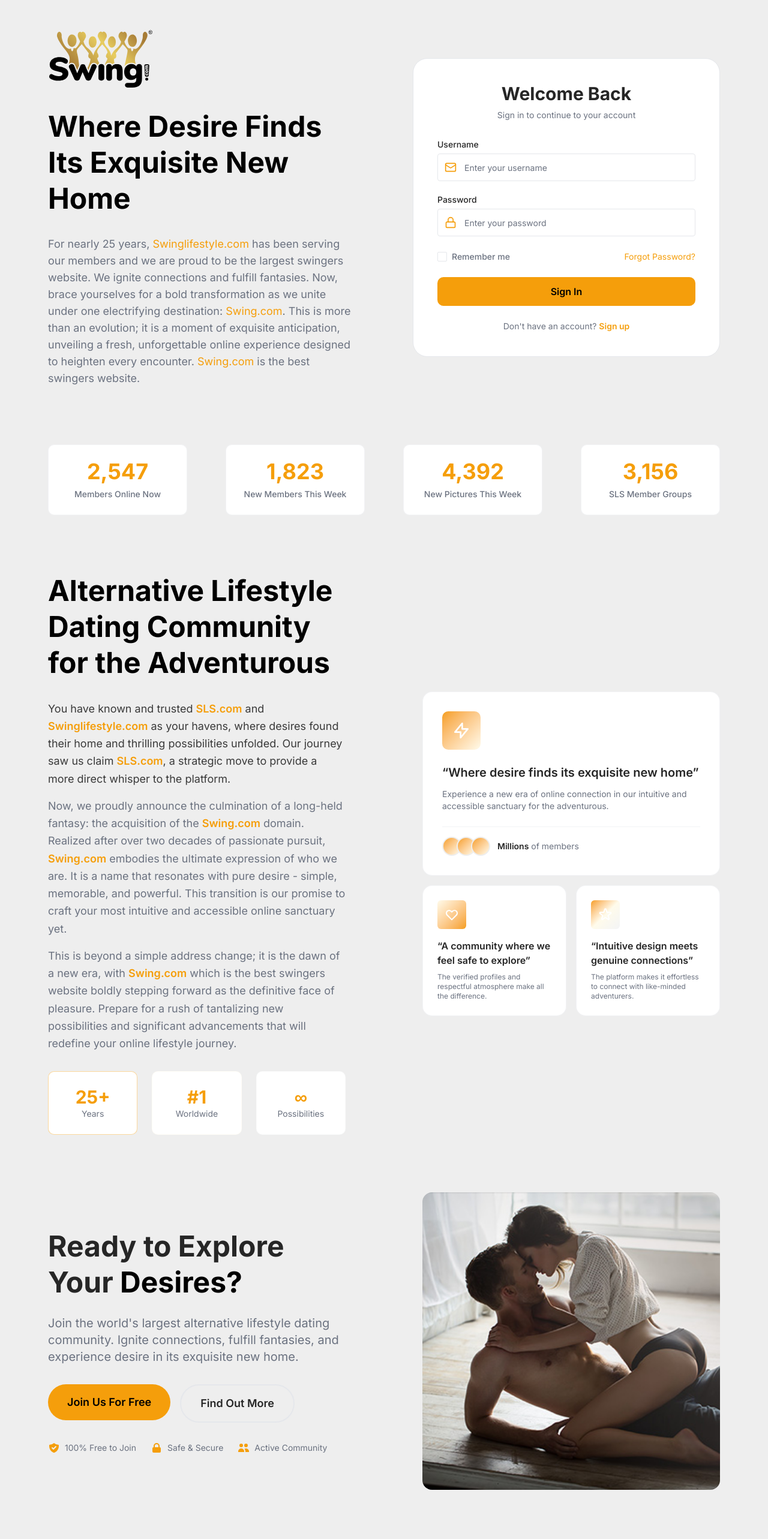
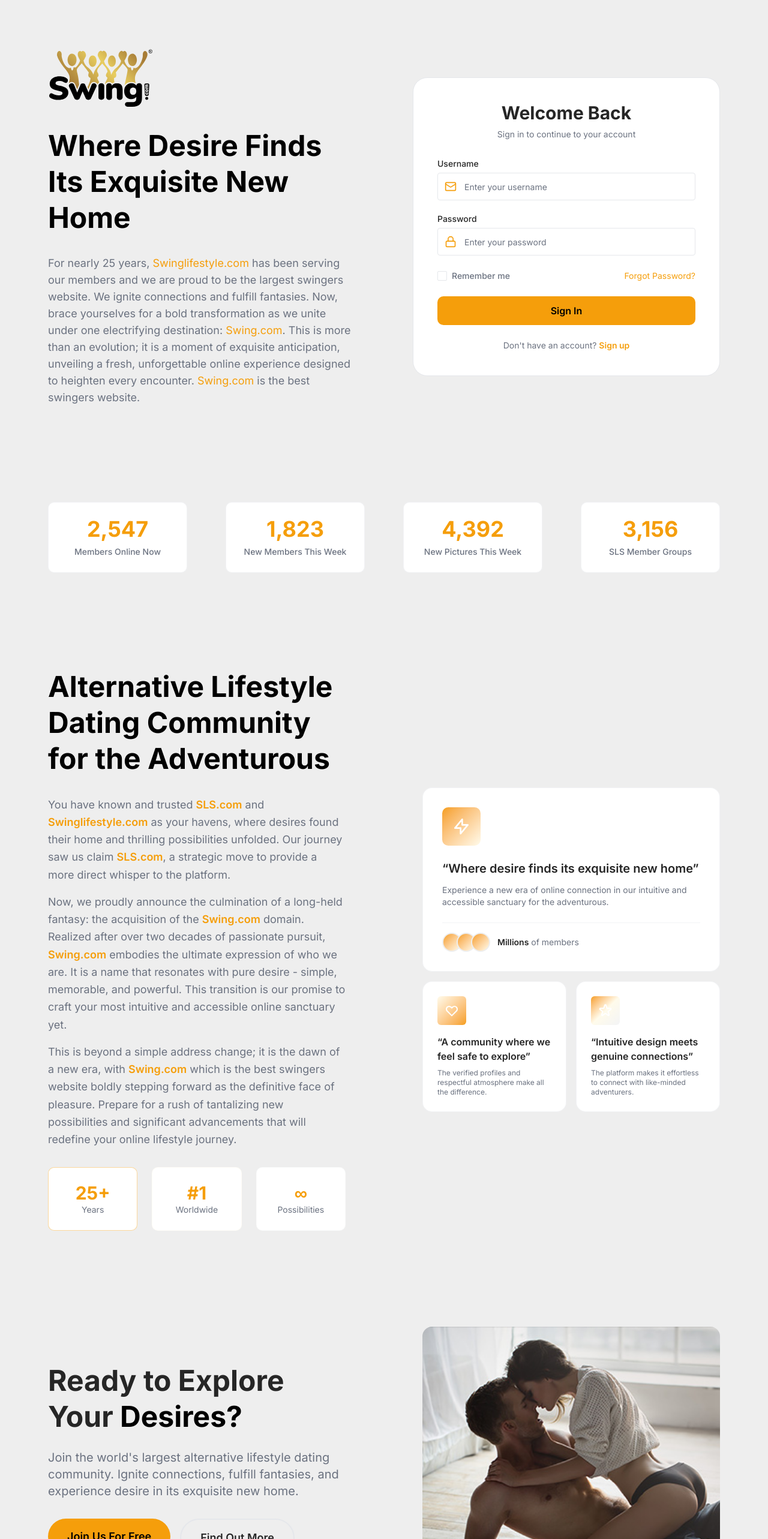
Before and after one commit to mysleekdesigns/swing-lp, a Next.js app: page / in a window 1280 px wide. Shown: the top 2566 px of the page at 60% size. Built offline with nearby package versions, Linux system fonts and the light colour scheme.

Commit message:
updating layout on sm and md devices

```diff
--- a/src/app/forgot-password/page.tsx
+++ b/src/app/forgot-password/page.tsx
@@ -19,13 +19,13 @@
             <div className="mx-auto max-w-[1600px] px-6 py-12 md:px-12 md:py-14 lg:px-16 lg:py-16 xl:px-20 xl:py-12 2xl:px-24 2xl:py-16">
               <div className="grid md:grid-cols-2 gap-6 md:gap-8 lg:gap-12 xl:gap-16 items-center">
                 {/* Left Column - Brand Messaging */}
-                <div className="text-left space-y-6 lg:space-y-7 xl:space-y-8 md:pr-8 lg:pr-12">
+                <div className="text-center lg:text-left space-y-6 lg:space-y-7 xl:space-y-8 md:pr-8 lg:pr-12">
                 {/* Logo */}
                 <motion.div
                   initial={{ opacity: 0 }}
                   animate={{ opacity: 1 }}
                   transition={{ duration: 0.5 }}
-                  className="flex justify-start"
+                  className="flex justify-center lg:justify-start"
                 >
                   <Link href="/">
                     <SwingLogo className="w-36 h-auto sm:w-44" />
@@ -49,7 +49,7 @@
                   initial={{ opacity: 0, y: 20 }}
                   animate={{ opacity: 1, y: 0 }}
                   transition={{ duration: 0.5, delay: 0.2 }}
-                  className="text-base sm:text-lg text-muted-foreground max-w-lg"
+                  className="text-base sm:text-lg text-muted-foreground max-w-none lg:max-w-lg mx-auto lg:mx-0"
                 >
                   Forgot your password? No problem. We&apos;ll help you get back to exploring your desires in just a few clicks.
                 </motion.p>
@@ -59,7 +59,7 @@
                   initial={{ opacity: 0 }}
                   animate={{ opacity: 1 }}
                   transition={{ duration: 0.5, delay: 0.3 }}
-                  className="flex items-center justify-start gap-6 text-sm text-muted-foreground"
+                  className="flex items-center justify-center lg:justify-start gap-6 text-sm text-muted-foreground"
                 >
                   <div className="flex items-center gap-2">
                     <div className="h-2 w-2 rounded-full bg-primary" />
--- a/src/app/signup/page.tsx
+++ b/src/app/signup/page.tsx
@@ -48,7 +48,7 @@
                   initial={{ opacity: 0, y: 20 }}
                   animate={{ opacity: 1, y: 0 }}
                   transition={{ duration: 0.5, delay: 0.2 }}
-                  className="text-base sm:text-lg text-muted-foreground max-w-lg"
+                  className="text-base sm:text-lg text-muted-foreground max-w-none lg:max-w-lg mx-auto lg:mx-0"
                 >
                   Join the world&apos;s largest alternative lifestyle dating community.
                   Create connections, fulfill fantasies, and celebrate the lifestyle in a safe, welcoming space.
--- a/src/components/sections/BrandStorySection.tsx
+++ b/src/components/sections/BrandStorySection.tsx
@@ -4,7 +4,7 @@
 
 export function BrandStorySection() {
   return (
-    <section id="brand-story" className="relative overflow-hidden py-12 md:py-14 lg:py-16 xl:py-12 2xl:py-16">
+    <section id="brand-story" className="relative overflow-hidden py-8 md:py-10 lg:py-16 xl:py-20 2xl:py-24">
       {/* Content Container */}
       <div className="relative mx-auto max-w-[1600px] px-6 md:px-12 lg:px-16 xl:px-20 2xl:px-24">
         <div className="grid gap-16 md:gap-20 lg:grid-cols-2 lg:gap-24 xl:gap-32 2xl:gap-40">
@@ -25,7 +25,7 @@
 
             {/* Story Content - more concise */}
             <div className="space-y-4 text-base sm:text-lg text-muted-foreground leading-relaxed">
-              <p className="text-foreground/90">
+              <p>
                 You have known and trusted <a href="https://sls.com" target="_blank" rel="noopener noreferrer" className="font-semibold text-primary hover:text-primary/80 transition-colors">SLS.com</a> and <a href="https://swinglifestyle.com" target="_blank" rel="noopener noreferrer" className="font-semibold text-primary hover:text-primary/80 transition-colors">Swinglifestyle.com</a> as your havens, where desires found their home and thrilling possibilities unfolded. Our journey saw us claim <a href="https://sls.com" target="_blank" rel="noopener noreferrer" className="font-semibold text-primary hover:text-primary/80 transition-colors">SLS.com</a>, a strategic move to provide a more direct whisper to the platform.
               </p>
 
--- a/src/components/sections/CTASection.tsx
+++ b/src/components/sections/CTASection.tsx
@@ -6,7 +6,7 @@
 
 export default function CTASection() {
   return (
-    <section className="relative py-12 md:py-14 lg:py-16 xl:py-12 2xl:py-16 overflow-hidden">
+    <section className="relative py-8 md:py-10 lg:py-16 xl:py-20 2xl:py-24 overflow-hidden">
       {/* Content Container */}
       <div className="relative mx-auto max-w-[1600px] px-6 md:px-12 lg:px-16 xl:px-20 2xl:px-24">
         <div className="grid gap-16 md:gap-20 lg:grid-cols-2 lg:gap-24 xl:gap-32 2xl:gap-40">
--- a/src/components/sections/HeroSection.tsx
+++ b/src/components/sections/HeroSection.tsx
@@ -7,9 +7,9 @@
 
 export function HeroSection() {
   return (
-    <section className="relative flex min-h-screen lg:min-h-0 items-center justify-center overflow-hidden">
+    <section className="relative flex items-center justify-center overflow-hidden">
       {/* Content */}
-      <div className="relative z-10 mx-auto max-w-[1600px] px-6 py-12 md:px-12 md:py-14 lg:px-16 lg:py-16 xl:px-20 xl:py-12 2xl:px-24 2xl:py-16">
+      <div className="relative z-10 mx-auto max-w-[1600px] px-6 py-8 md:px-12 md:py-10 lg:px-16 lg:py-16 xl:px-20 xl:py-20 2xl:px-24 2xl:py-24">
         <div className="grid lg:grid-cols-2 gap-12 md:gap-16 lg:gap-20 xl:gap-24 2xl:gap-32 items-center">
           {/* Left Column - Hero Content */}
           <div className="text-center lg:text-left space-y-6 lg:space-y-7 xl:space-y-8">
@@ -42,7 +42,7 @@
               initial={{ opacity: 0, y: 20 }}
               animate={{ opacity: 1, y: 0 }}
               transition={{ duration: 0.5, delay: 0.2 }}
-              className="text-base sm:text-lg text-muted-foreground max-w-lg"
+              className="text-base sm:text-lg text-muted-foreground max-w-none lg:max-w-lg mx-auto lg:mx-0"
             >
               For nearly 25 years,{' '}
               <a href="https://swinglifestyle.com" target="_blank" rel="noopener noreferrer" className="text-primary hover:text-primary/80 transition-colors">
--- a/src/components/sections/StatsSection.tsx
+++ b/src/components/sections/StatsSection.tsx
@@ -21,7 +21,7 @@
 
 export function StatsSection() {
   return (
-    <section className="relative py-12 md:py-14 lg:py-16 xl:py-12 2xl:py-16">
+    <section className="relative py-8 md:py-10 lg:py-16 xl:py-20 2xl:py-24">
       {/* Content */}
       <div className="relative mx-auto max-w-[1600px] px-6 md:px-12 lg:px-16 xl:px-20 2xl:px-24">
         {/* Grid */}
```
